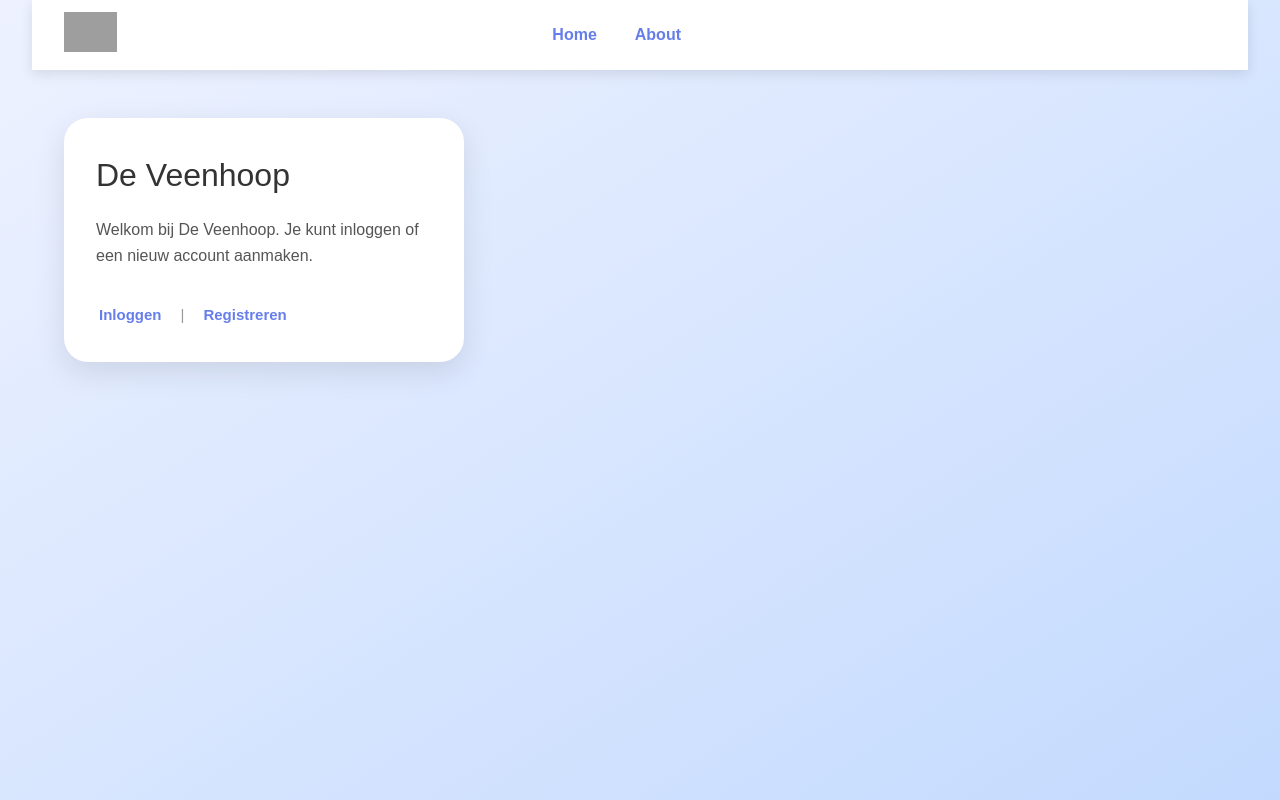
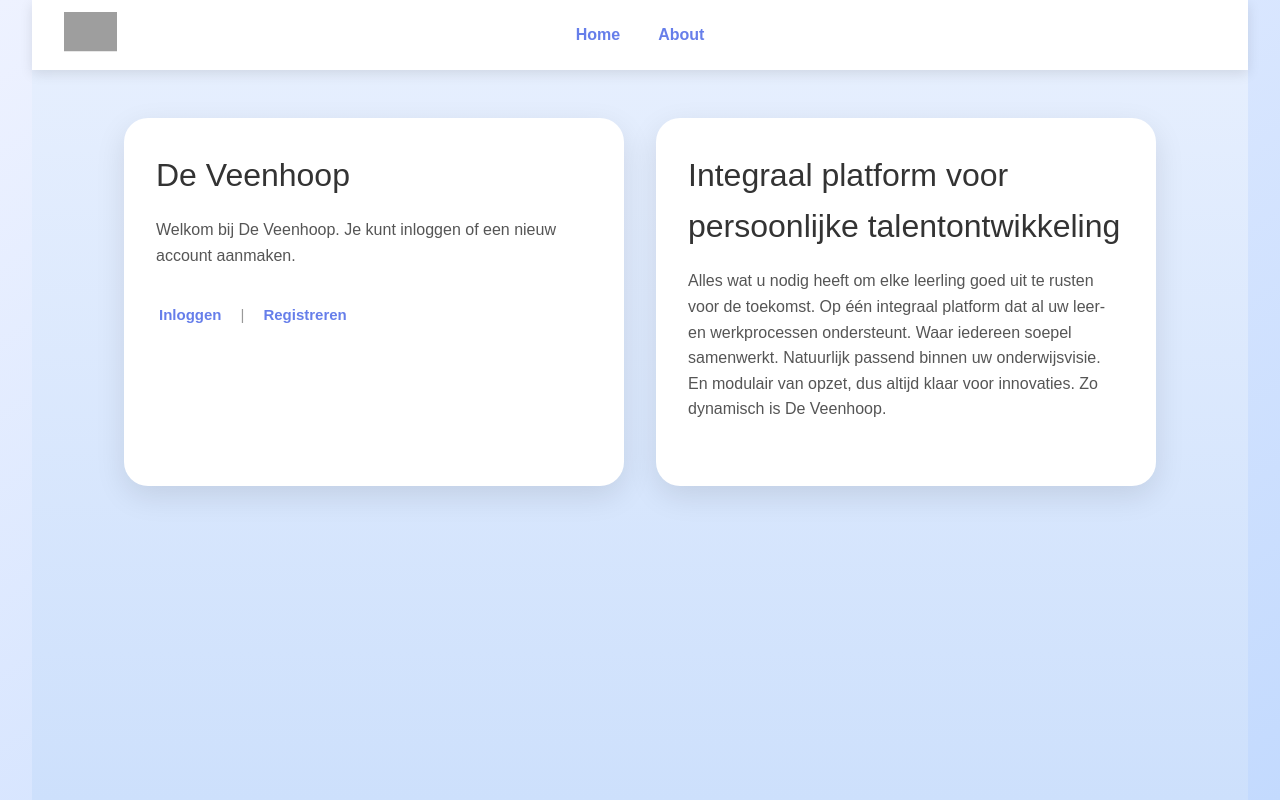
Before and after one commit to noahwwwwww232wed/De-Veenhoop-Node, a Vue app in the folder frontend/: page / in a window 1280 px wide. Built offline with nearby package versions, Linux system fonts and the light colour scheme; grey boxes are pictures that could not be loaded.

Commit message:
dashboard aanpassingen home aanpassingen en about

```diff
--- /dev/null
+++ b/frontend/src/components/About.vue
@@ -0,0 +1,16 @@
+  <script>
+  import Navbar from '@/components/Navbar.vue' // Zorg dat het pad klopt
+
+  export default {
+    name: "Dashboard",
+    components: {
+      Navbar,
+    },
+    methods: {
+      handleLogout() {
+        localStorage.removeItem("authToken");
+        this.$router.push("/");
+      },
+    },
+  };
+  </script>
--- a/frontend/src/components/Dashboard.vue
+++ b/frontend/src/components/Dashboard.vue
@@ -3,7 +3,6 @@
     <!-- Navbar component -->
     <Navbar @logout="handleLogout" />
 
-    <!-- Dashboard content -->
     <div class="dashboard-content">
 
     </div>
--- a/frontend/src/components/Home.vue
+++ b/frontend/src/components/Home.vue
@@ -9,21 +9,36 @@
         <a href="/">Home</a>
         <a href="/about">About</a>
       </div>
-      <div class="navbar-right"></div> <!-- lege div om ruimte rechts te houden -->
     </nav>
 
-    <!-- Content -->
+    <!-- Content blokken -->
+    <div class="home-content-row">
+      <!-- Login/Register blok -->
       <div class="home-container">
         <h2 class="home-title">De Veenhoop</h2>
         <p class="home-text">
           Welkom bij De Veenhoop. Je kunt inloggen of een nieuw account aanmaken.
         </p>
 
-      <!-- Alleen tonen als niet ingelogd -->
         <div class="home-nav" v-if="!isLoggedIn">
           <router-link to="/login">Inloggen</router-link>
           <span class="divider">|</span>
           <router-link to="/register">Registreren</router-link>
+        </div>
+      </div>
+
+      <!-- Informatief blok met afbeelding -->
+      <div class="home-container info-block">
+
+        <div>
+          <h2 class="home-title">Integraal platform voor persoonlijke talentontwikkeling</h2>
+          <p class="home-text">
+            Alles wat u nodig heeft om elke leerling goed uit te rusten voor de toekomst.
+            Op één integraal platform dat al uw leer- en werkprocessen ondersteunt.
+            Waar iedereen soepel samenwerkt. Natuurlijk passend binnen uw onderwijsvisie.
+            En modulair van opzet, dus altijd klaar voor innovaties. Zo dynamisch is De Veenhoop.
+          </p>
+        </div>
       </div>
     </div>
   </div>
@@ -47,10 +62,11 @@ export default {
 
 <style scoped>
 .home-page {
-  flex: 1;
   display: flex;
   flex-direction: column;
-  width: 100%;
+  align-items: center;
+  background: linear-gradient(to bottom, #e8f0fe, #cde0fc);
+  min-height: 100vh;
 }
 
 /* Navbar */
@@ -58,30 +74,25 @@ export default {
   width: 100%;
   height: 70px;
   background-color: white;
-  display: flex;
-  align-items: center;
-  padding: 0 2rem;
-  box-shadow: 0 4px 12px rgba(0, 0, 0, 0.1);
   position: sticky;
   top: 0;
   z-index: 10;
-  /* verdeel ruimte: logo links, links in midden, rechts lege ruimte */
-  justify-content: space-between;
+  display: flex;
+  justify-content: center;
+  align-items: center;
+  box-shadow: 0 4px 12px rgba(0, 0, 0, 0.1);
+  position: relative;
 }
 
-.logo {
-  height: 40px;
-}
-
-/* Navbar flex zones */
 .navbar-left {
-  flex: 0 0 auto;
+  position: absolute;
+  left: 2rem;
+  top: 50%;
+  transform: translateY(-50%);
 }
 
 .navbar-center {
-  flex: 1 1 auto;
   display: flex;
-  justify-content: center;
   gap: 2rem;
 }
 
@@ -98,20 +109,27 @@ export default {
   text-decoration: underline;
 }
 
-.navbar-right {
-  flex: 0 0 100px; /* zorgt voor ruimte rechts, zodat midden echt in het midden staat */
+.logo {
+  height: 40px;
 }
 
-/* Content */
+/* Content row */
+.home-content-row {
+  display: flex;
+  gap: 2rem;
+  margin: 3rem auto;
+  flex-wrap: wrap;
+  justify-content: center;
+}
+
+/* Content blocks */
 .home-container {
   background-color: white;
   padding: 2rem;
   border-radius: 1.5rem;
   box-shadow: 0 10px 30px rgba(0, 0, 0, 0.1);
+  max-width: 500px;
   width: 100%;
-  max-width: 400px;
-  margin: 3rem 0 0 2rem;
-  text-align: left;
 }
 
 .home-title {
@@ -147,4 +165,18 @@ export default {
 .divider {
   color: #999;
 }
+
+/* Info block met afbeelding */
+.info-block {
+  display: flex;
+  flex-direction: column;
+  align-items: center;
+}
+
+.info-image {
+  max-width: 100%;
+  height: auto;
+  border-radius: 1rem;
+  margin-bottom: 1rem;
+}
 </style>
--- a/frontend/src/router/index.js
+++ b/frontend/src/router/index.js
@@ -3,6 +3,7 @@ import Home from '../components/Home.vue';
 import Login from '../components/Login.vue';
 import Register from '../components/Register.vue';
 import Dashboard from '../components/Dashboard.vue'; // <-- nieuw toegevoegd
+import About from '../components/About.vue';
 
 const routes = [
   {
@@ -30,6 +31,11 @@ const routes = [
     name: 'Dashboard',
     component: Dashboard, // <-- nieuw toegevoegd
   },
+  {
+    path: '/about',
+    name: 'About',
+    component: Dashboard, // <-- nieuw toegevoegd
+  },
 ];
 
 const router = createRouter({
```
Lines whose indentation alone changed are shown as unchanged.
